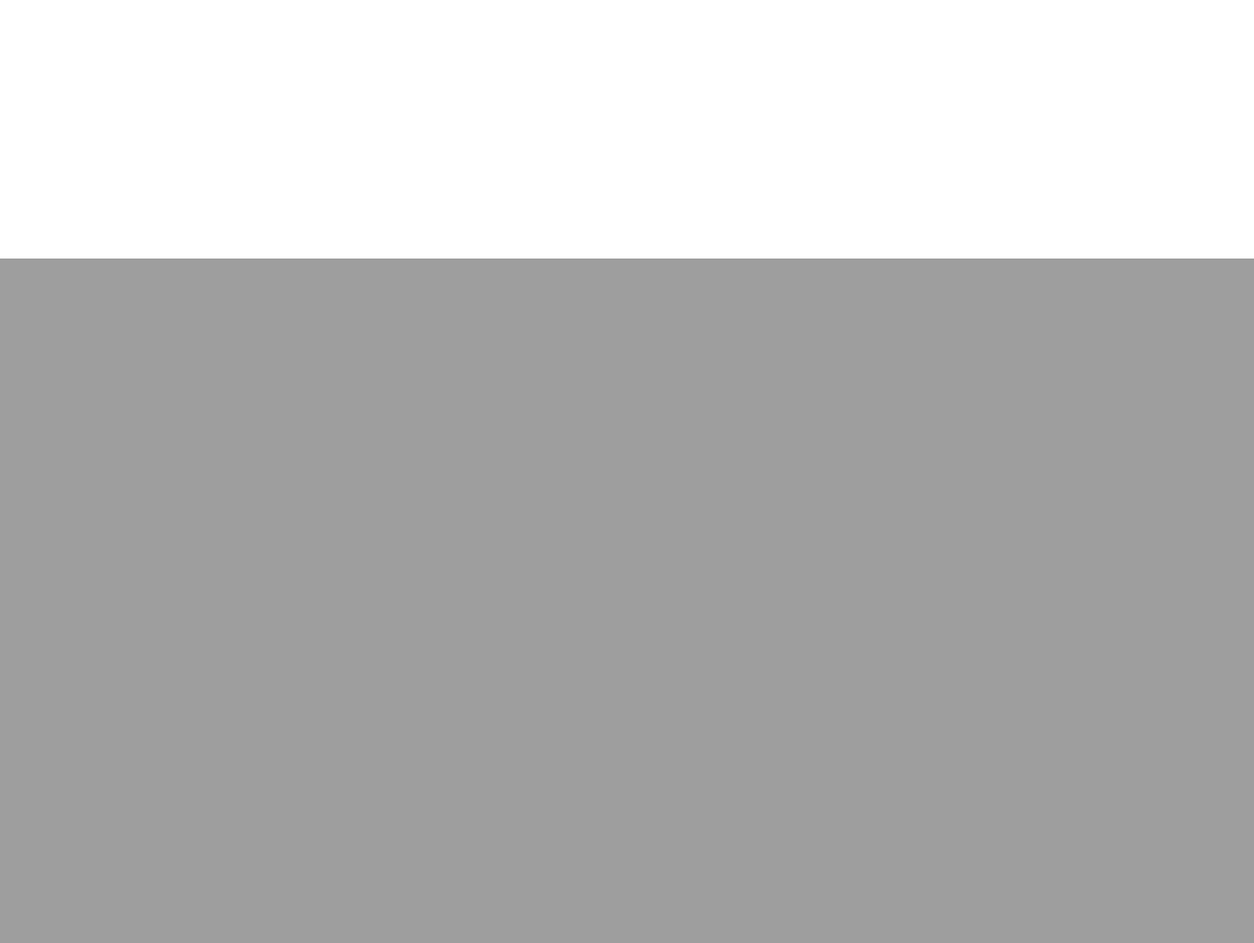
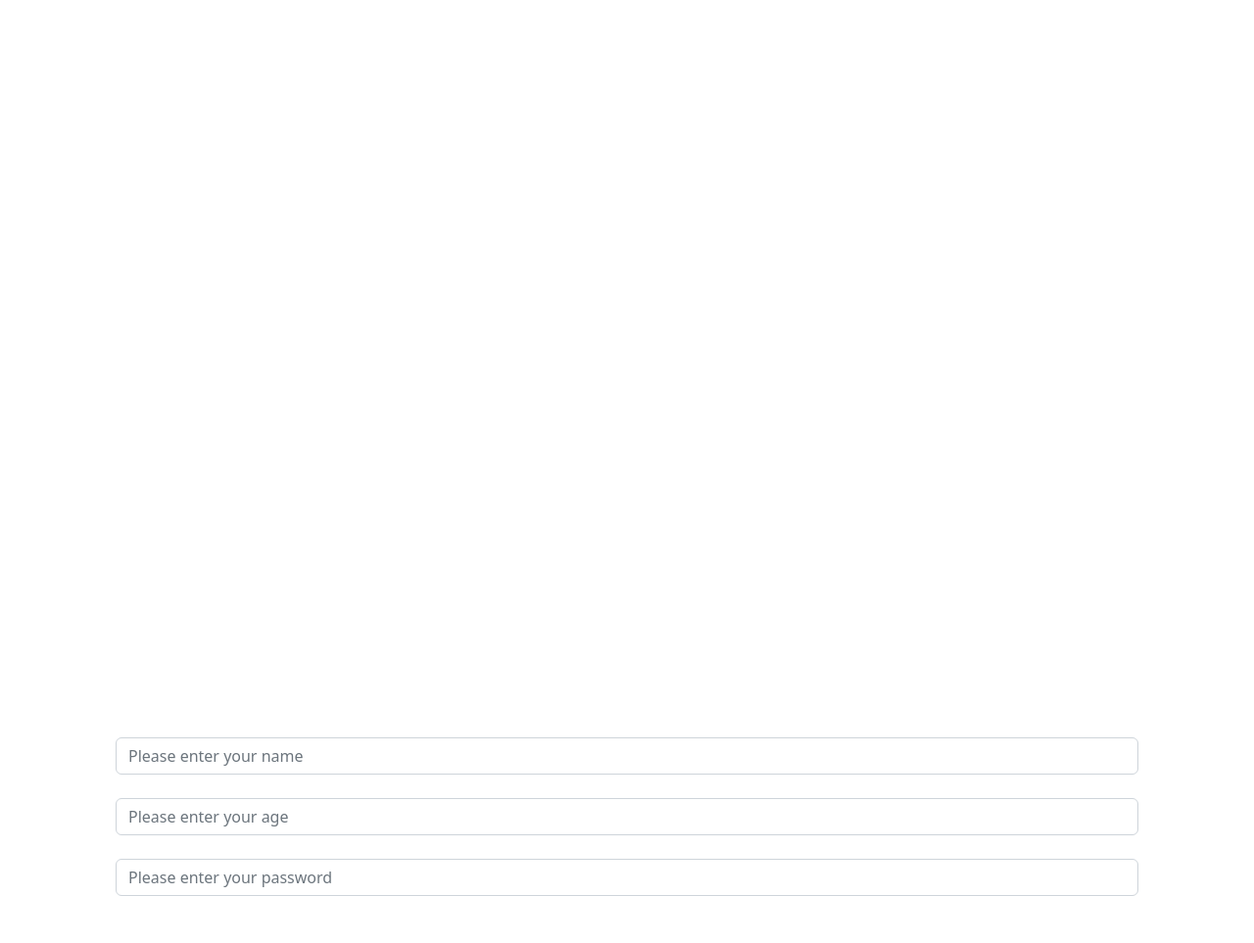
Before and after one commit to seanthewonderful/learning_flask_demo, a Flask app: page /jinja in a window 1280 px wide. Shown: the part 646-1609 px from the top of the page at 98% size. Before the commit the page ends 910 px from the top, so only its background shows below. Run offline with Flask 2, Linux system fonts and the light colour scheme.

Commit message:
learn to create simple macros

```diff
--- /dev/null
+++ b/src/template_filters.py
@@ -0,0 +1,7 @@
+from src import app
+from datetime import datetime
+
+
+@app.template_filter("clean_date")
+def clean_date(dt):
+    return dt.strftime("%d %b %Y")
--- /dev/null
+++ b/src/templates/macros/macros.html
@@ -0,0 +1,6 @@
+{% macro input(label="", type="text", name="", id="", placeholder="") -%}
+<div class="form-group">
+    <label>{{ label }}</label>
+    <input class="form-control" type="{{ type }}" name="{{ name }}" id="{{ id }}" placeholder="{{ placeholder }}">
+</div>
+{%- endmacro %}
--- a/src/templates/public/jinja.html
+++ b/src/templates/public/jinja.html
@@ -1,4 +1,6 @@
 {% extends "public/templates/base_public.html" %}
+
+{% import "macros/macros.html" as mac %}
 
 {% block title %}Jinja Page{% endblock %}
 
@@ -13,6 +15,28 @@
         <p>{{ name|reverse }}</p>
         <p>{{ name|upper }}</p>
     </div>
+    <div class="row p-4">
+        <h4>Custom Filters</h4>
+        <hr>
+        <p>{{ date }}</p>
+        <p>{{ date|clean_date }}</p>
+    </div>
+    <div class="row p-4">
+        <h4>Escaping</h4>
+        <hr>
+        <p>{{ my_html }}</p>
+        <p>{{ my_html|safe }}</p>
+        <!-- <p>{{ suspicious|safe }}</p> -->
+    </div>
+    <div class="row p-4">
+        <h4>Macros</h4>
+        <hr>
+        {{ mac.input(label="Your Name", name="name", id="name", placeholder="Please enter your name")}}
+
+        {{ mac.input(label="Age", type="number", name="age", id="age", placeholder="Please enter your age")}}
+
+        {{ mac.input(label="Password", type="password", name="password", id="password", placeholder="Please enter your password")}}
+    </div>
 </div>
 
 
--- a/src/views.py
+++ b/src/views.py
@@ -1,5 +1,7 @@
 from src import app
 from flask import render_template
+from datetime import datetime
+from src.template_filters import clean_date
 
 
 @app.route("/")
@@ -14,6 +16,13 @@
 def jinja():
     friends = ["Kellen", "Drew", "Clark", "Sparks", "Cody"]
     name = "sean"
+    date = datetime.utcnow()
+    my_html = "<h1>This is my html string</h1>"
+    suspicious = "<script>alert('YOU GOT HACKED')</script>"
     return render_template("public/jinja.html",
                            friends=friends,
-                           name=name)
+                           name=name,
+                           date=date,
+                           clean_date=clean_date,
+                           my_html=my_html,
+                           suspicious=suspicious)
```
